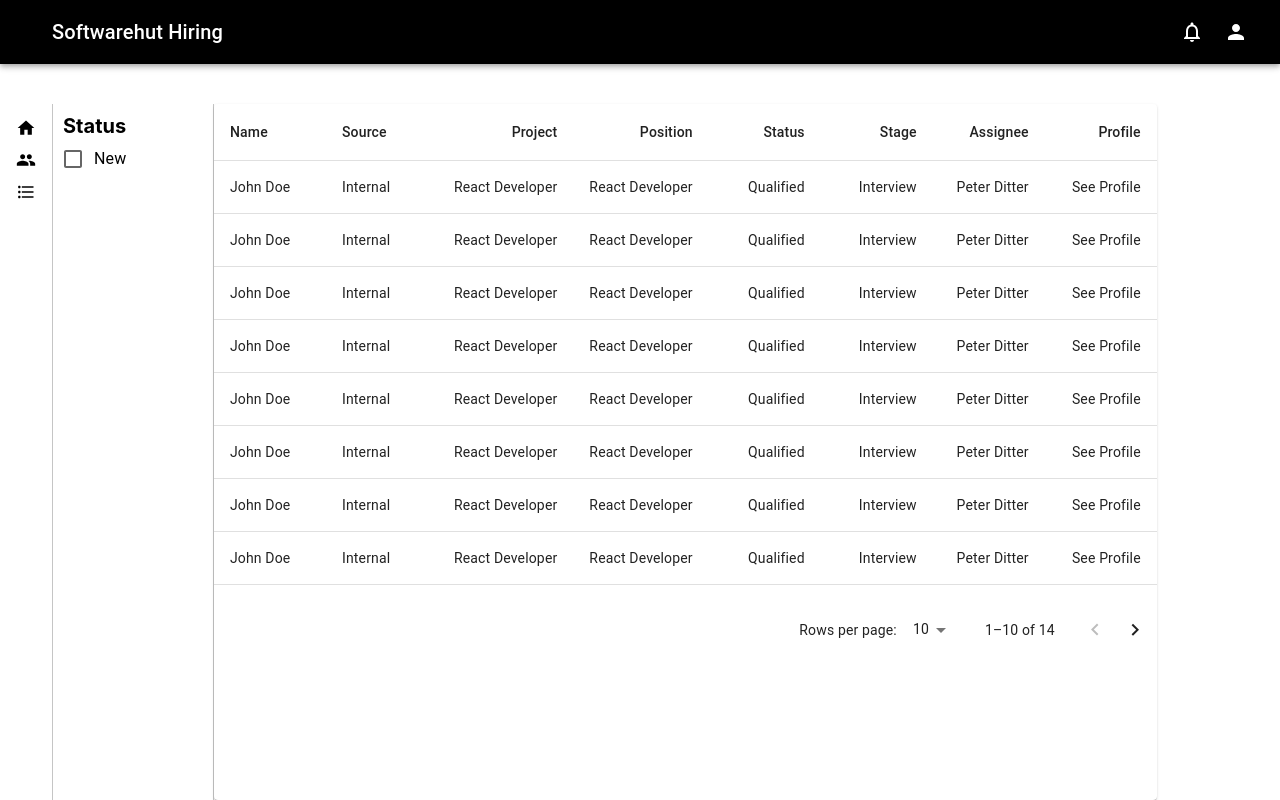
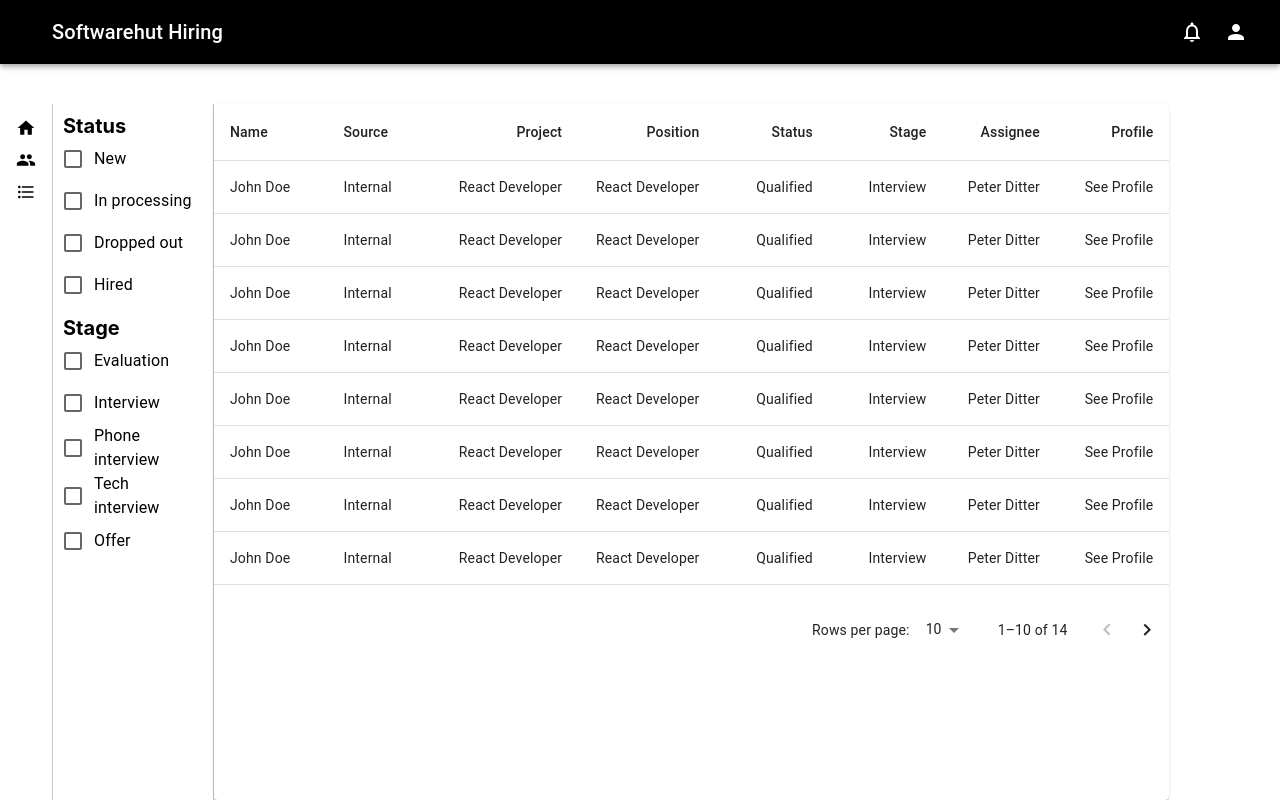
Before and after one commit to softwarehutpl/HeRo-frontend-2, a React (Create React App) app: page /candidates in a window 1280 px wide. Built offline with nearby package versions, Linux system fonts and the light colour scheme.

Commit message:
added date to test checkbox

```diff
--- a/package.json
+++ b/package.json
@@ -16,7 +16,9 @@
     "@types/react": "^18.0.15",
     "@types/react-dom": "^18.0.6",
     "add": "^2.0.6",
+    "axios": "^0.27.2",
     "react": "^18.2.0",
+    "react-axios": "^2.0.6",
     "react-dom": "^18.2.0",
     "react-router-dom": "^6.3.0",
     "react-scripts": "5.0.1",
--- a/src/modules/common/components/checkboxFilters/CheckboxFilters.tsx
+++ b/src/modules/common/components/checkboxFilters/CheckboxFilters.tsx
@@ -1,11 +1,30 @@
 import * as React from "react";
-// import FormGroup from "@mui/material/FormGroup";
 import CheckboxRow from "./CheckboxRow";
 import { StyledHeading } from "./CheckboxStyles";
 import { CustomFormGroup } from "./CheckboxStyles";
 
+// data to test did map function works
+// const dataStatus = ["New", "In processing", "Dropped out", "Hired"];
+// const dataStage = ["New", "In processing", "Dropped out", "Hired"];
+
+const data = {
+  status: {
+    label: "Status",
+    data: ["New", "In processing", "Dropped out", "Hired"],
+  },
+  stage: {
+    label: "Stage",
+    data: [
+      "Evaluation",
+      "Interview",
+      "Phone interview",
+      "Tech interview",
+      "Offer",
+    ],
+  },
+};
+
 const CheckboxFilters = () => {
-
   const [checked, setChecked] = React.useState(false);
 
   const handleOnClick = (value: boolean) => {
@@ -13,14 +32,28 @@ const CheckboxFilters = () => {
     // go to parent
   };
 
+  const listOfStatus = data.status.data.map((value: string) => (
+    <CheckboxRow
+      isChecked={checked}
+      handleOnClick={handleOnClick}
+      label={value}
+    />
+  ));
+
+  const listOfStage = data.stage.data.map((value: string) => (
+    <CheckboxRow
+      isChecked={checked}
+      handleOnClick={handleOnClick}
+      label={value}
+    />
+  ));
+
   return (
     <CustomFormGroup>
-      <StyledHeading>Status</StyledHeading>
-      <CheckboxRow
-        isChecked={checked}
-        handleOnClick={handleOnClick}
-        label="New"
-      />
+      <StyledHeading>{data.status.label}</StyledHeading>
+      {listOfStatus}
+      <StyledHeading>{data.stage.label}</StyledHeading>
+      {listOfStage}
     </CustomFormGroup>
   );
 };
```
Also changed, not shown: 1 other file (tests, documents, lock files or other folders).
